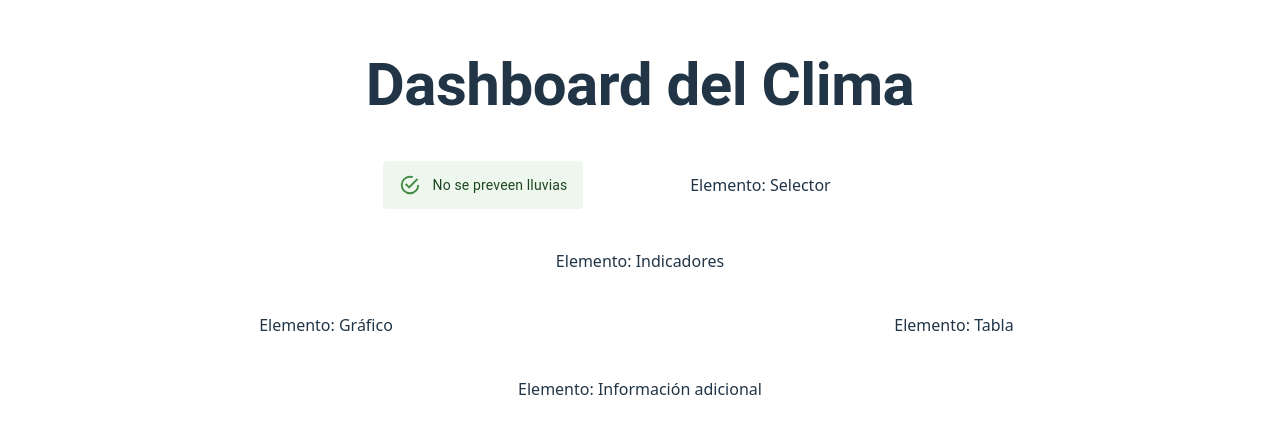
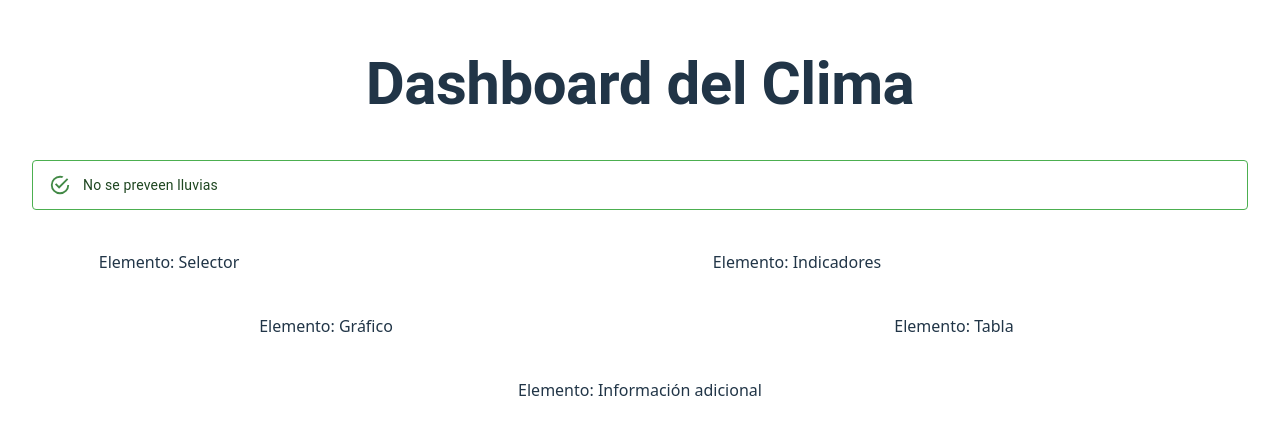
Before and after one commit to cimontesm/dashboard, a React (Vite) app: page / in a window 1280 px wide. Shown: the part 175-610 px from the top of the page. Built offline with nearby package versions, Linux system fonts and the light colour scheme.

Commit message:
guia 13 completa

```diff
--- a/src/App.tsx
+++ b/src/App.tsx
@@ -11,7 +11,7 @@ function App() {
       <Grid size={{ xs: 12, md: 12 }}><HeaderUI /></Grid>
 
       {/* Alertas */}
-      <Grid container justifyContent="right" alignItems="center"><AlertUI description="No se preveen lluvias" /></Grid>
+      <Grid size={{ xs: 12, md: 12 }}><AlertUI description="No se preveen lluvias" /></Grid>
 
       {/* Selector */}
       <Grid size={{ xs: 12, md: 3 }}>Elemento: Selector</Grid>
--- a/src/components/AlertUI.tsx
+++ b/src/components/AlertUI.tsx
@@ -6,6 +6,6 @@ interface AlertConfig {
 
 export default function AlertUI( config:AlertConfig ) {
     return (
-        <Alert variant="standard" severity="success"> {config.description} </Alert>
+        <Alert variant="outlined" severity="success"> {config.description} </Alert>
     )
 }
```
